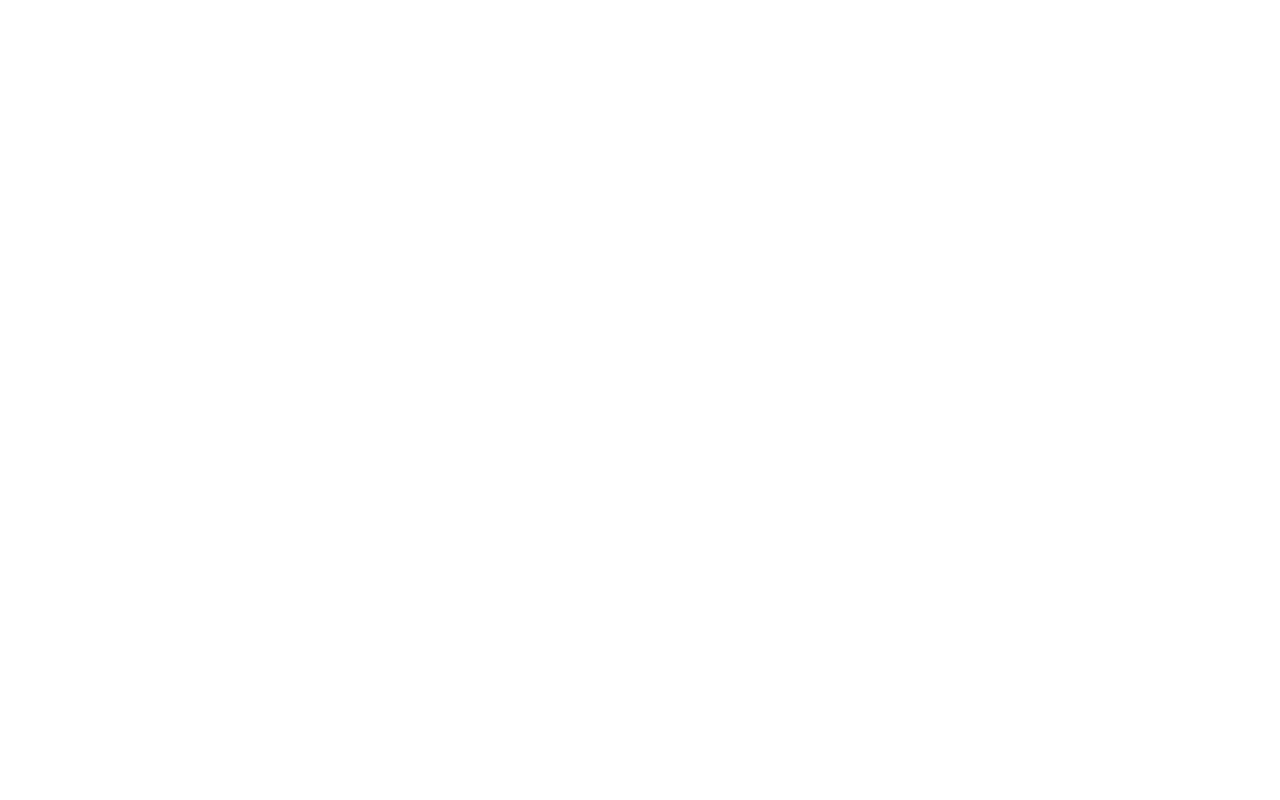
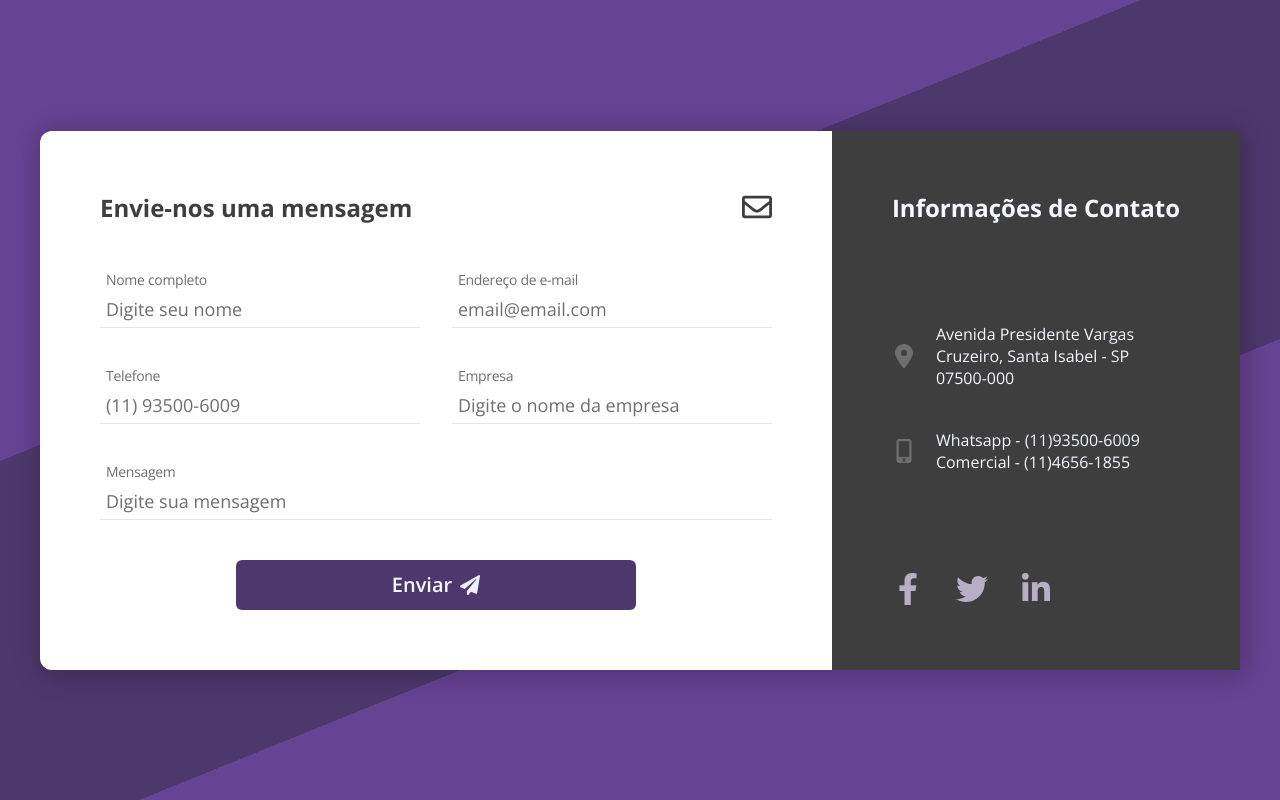
Before and after one commit to codandocomonet0/formulario, a website: page index.html in a window 1280 px wide. Drawn offline with nearby package versions, Linux system fonts and the light colour scheme.

Commit message:
deploy netlify

```diff
--- a/index.html
+++ b/index.html
@@ -12,6 +12,89 @@
   <link href="https://fonts.googleapis.com/css2?family=Open+Sans:wght@300;400;600;700&display=swap" rel="stylesheet">
 </head>
 <body>
+  <div id="app">
+    <main class="home">
+      <form class="form">
+        <h1>
+          Envie-nos uma mensagem
+          <svg stroke-width="0" viewBox="0 0 512 512" xmlns="http://www.w3.org/2000/svg">
+            <path fill="#3e3e3e" d="M464 64H48C21.49 64 0 85.49 0 112v288c0 26.51 21.49 48 48 48h416c26.51 0 48-21.49 48-48V112c0-26.51-21.49-48-48-48zm0 48v40.805c-22.422 18.259-58.168 46.651-134.587 106.49-16.841 13.247-50.201 45.072-73.413 44.701-23.208.375-56.579-31.459-73.413-44.701C106.18 199.465 70.425 171.067 48 152.805V112h416zM48 400V214.398c22.914 18.251 55.409 43.862 104.938 82.646 21.857 17.205 60.134 55.186 103.062 54.955 42.717.231 80.509-37.199 103.053-54.947 49.528-38.783 82.032-64.401 104.947-82.653V400H48z"></path>
+          </svg>
+        </h1>
+
+        <div class="form__inputs">
+          <label id="label-name">
+            Nome completo
+            <input type="text" name="name" placeholder="Digite seu nome" onblur="blurInput(this)">
+          </label>
+          <label id="label-email">
+            Endereço de e-mail
+            <input type="text" name="email" placeholder="email@email.com" onblur="blurInput(this)">
+          </label>
+          <label id="label-phone">
+            Telefone
+            <input type="text" name="phone" placeholder="(11) 93500-6009" onblur="blurInput(this)">
+          </label>
+          <label id="label-company">
+            Empresa
+            <input type="text" name="company" placeholder="Digite o nome da empresa" onblur="blurInput(this)">
+          </label>
+          <label id="label-message">
+            Mensagem
+            <input type="text" name="message" placeholder="Digite sua mensagem" onblur="blurInput(this)">
+          </label>
+        </div>
+
+        <button type="submit">
+          Enviar
+          <svg stroke-width="0" viewBox="0 0 512 512" xmlns="http://www.w3.org/2000/svg">
+            <path fill="#EDF1F7" d="M476 3.2L12.5 270.6c-18.1 10.4-15.8 35.6 2.2 43.2L121 358.4l287.3-253.2c5.5-4.9 13.3 2.6 8.6 8.3L176 407v80.5c0 23.6 28.5 32.9 42.5 15.8L282 426l124.6 52.2c14.2 6 30.4-2.9 33-18.2l72-432C515 7.8 493.3-6.8 476 3.2z"></path>
+          </svg>
+        </button>
+      </form>
+      <div class="contact">
+        <h1>Informações de Contato</h1>
+        <div class="contact__info">
+          <div>
+            <svg xmlns="http://www.w3.org/2000/svg" viewBox="0 0 384 512">
+              <path d="M215.7 499.2C267 435 384 279.4 384 192C384 86 298 0 192 0S0 86 0 192c0 87.4 117 243 168.3 307.2c12.3 15.3 35.1 15.3 47.4 0zM192 128a64 64 0 1 1 0 128 64 64 0 1 1 0-128z"/>
+            </svg>
+            <div>
+              <p>Avenida Presidente Vargas</p>
+              <p>Cruzeiro, Santa Isabel - SP</p>
+              <p>07500-000</p>
+            </div>
+          </div>
+          <div>
+            <svg viewBox="0 0 320 512" xmlns="http://www.w3.org/2000/svg">
+              <path d="M272 0H48C21.5 0 0 21.5 0 48v416c0 26.5 21.5 48 48 48h224c26.5 0 48-21.5 48-48V48c0-26.5-21.5-48-48-48zM160 480c-17.7 0-32-14.3-32-32s14.3-32 32-32 32 14.3 32 32-14.3 32-32 32zm112-108c0 6.6-5.4 12-12 12H60c-6.6 0-12-5.4-12-12V60c0-6.6 5.4-12 12-12h200c6.6 0 12 5.4 12 12v312z"></path>
+            </svg>
+            <div>
+              <p>Whatsapp - (11)93500-6009</p>
+              <p>Comercial - (11)4656-1855</p>
+            </div>
+          </div>
+        </div>
+        <div class="contact__socials">
+          <a href="#">
+            <svg viewBox="0 0 320 512" xmlns="http://www.w3.org/2000/svg">
+              <path fill="#b7afc5" d="M279.14 288l14.22-92.66h-88.91v-60.13c0-25.35 12.42-50.06 52.24-50.06h40.42V6.26S260.43 0 225.36 0c-73.22 0-121.08 44.38-121.08 124.72v70.62H22.89V288h81.39v224h100.17V288z"></path>
+            </svg>
+          </a>
+          <a href="#">
+            <svg viewBox="0 0 512 512" xmlns="http://www.w3.org/2000/svg">
+              <path fill="#b7afc5" d="M459.37 151.716c.325 4.548.325 9.097.325 13.645 0 138.72-105.583 298.558-298.558 298.558-59.452 0-114.68-17.219-161.137-47.106 8.447.974 16.568 1.299 25.34 1.299 49.055 0 94.213-16.568 130.274-44.832-46.132-.975-84.792-31.188-98.112-72.772 6.498.974 12.995 1.624 19.818 1.624 9.421 0 18.843-1.3 27.614-3.573-48.081-9.747-84.143-51.98-84.143-102.985v-1.299c13.969 7.797 30.214 12.67 47.431 13.319-28.264-18.843-46.781-51.005-46.781-87.391 0-19.492 5.197-37.36 14.294-52.954 51.655 63.675 129.3 105.258 216.365 109.807-1.624-7.797-2.599-15.918-2.599-24.04 0-57.828 46.782-104.934 104.934-104.934 30.213 0 57.502 12.67 76.67 33.137 23.715-4.548 46.456-13.32 66.599-25.34-7.798 24.366-24.366 44.833-46.132 57.827 21.117-2.273 41.584-8.122 60.426-16.243-14.292 20.791-32.161 39.308-52.628 54.253z"></path>
+            </svg>
+          </a>
+          <a href="#">
+            <svg viewBox="0 0 448 512" xmlns="http://www.w3.org/2000/svg">
+              <path fill="#b7afc5" d="M100.28 448H7.4V148.9h92.88zM53.79 108.1C24.09 108.1 0 83.5 0 53.8a53.79 53.79 0 0 1 107.58 0c0 29.7-24.1 54.3-53.79 54.3zM447.9 448h-92.68V302.4c0-34.7-.7-79.2-48.29-79.2-48.29 0-55.69 37.7-55.69 76.7V448h-92.78V148.9h89.08v40.8h1.3c12.4-23.5 42.69-48.3 87.88-48.3 94 0 111.28 61.9 111.28 142.3V448z"></path>
+            </svg>
+          </a>
+        </div>
+      </div>
+    </main>
+  </div>
 
   <script src="./scripts/index.js"></script>
 </body>
--- /dev/null
+++ b/package.json
@@ -0,0 +1,5 @@
+{
+  "devDependencies": {
+    "netlify-cli": "^16.4.2"
+  }
+}
--- a/scripts/index.js
+++ b/scripts/index.js
@@ -0,0 +1,7 @@
+function blurInput(input) {
+    const idLabel = 'label-' + input.name
+    const isValue = input.value != ''
+
+    const label = document.getElementById(idLabel)
+    label.classList = isValue ? 'active' : ''
+}
--- /dev/null
+++ b/styles/app.css
@@ -0,0 +1,28 @@
+#app {
+    display: flex;
+    align-items: center;
+    justify-content: center;
+
+    width: 100%;
+    height: 100vh;
+    padding: 40px;
+    background: linear-gradient(
+        338deg,
+        var(--purple-light) 35%,
+        var(--purple) 35%,
+        var(--purple) 65%,
+        var(--purple-light) 65%
+    );
+}
+
+main {
+    display: flex;
+    width: 100%;
+    background: #fff;
+    box-shadow: 3px 3px 25px 6px rgba(0, 0, 0,.2);
+    border-radius: 12px;
+}
+ .hore {
+    width: 100%;
+    max-width: 100%;
+ }
--- /dev/null
+++ b/styles/contact.css
@@ -0,0 +1,49 @@
+.contact {
+    display: flex;
+    flex-direction: column;
+    justify-content: space-between;
+
+    background: var(--text);
+    color: var(--white);
+    padding: 60px;
+}
+
+.contact h1 {
+    font-size: 24px;
+}
+
+.contact__info {
+    display: flex;
+    flex-direction: column;
+    row-gap: 40px;
+}
+
+.contact__info > div {
+    display: flex;
+    align-items: center;
+    column-gap: 20px;
+}
+
+.contact__info > div svg {
+    width: 24px;
+    height: 24px;
+}
+
+.contact__info > div svg path {
+    fill: var(--silver);
+}
+
+.contact__socials {
+    display: flex;
+    column-gap: 32px;
+}
+
+.contact__socials a:hover svg {
+    transform: scale(1.2);
+}
+
+.contact__socials svg {
+    width:  32px;
+    height: 32px;
+    transition: all 0.4s;
+}
--- /dev/null
+++ b/styles/form.css
@@ -0,0 +1,112 @@
+.form {
+    display: flex;
+    flex-direction: column;
+    row-gap: 40px;
+
+    flex: 1;
+    padding: 60px;
+}
+
+.form h1 {
+    display: flex;
+    align-items: center;
+    justify-content: space-between;
+
+    font-size: 24px;
+}
+
+.form h1 svg {
+    width: 30px;
+    height: 30px;
+}
+
+.form__inputs {
+    display: grid;
+    grid-template-columns: 1fr 1fr;
+    gap: 32px;
+}
+
+label {
+    display: grid;
+    flex-direction: column;
+    row-gap: 8px;
+
+    font-size: 14px;
+    letter-spacing: -0.3px;
+    font-weight: 400;
+    color: var(--silver);
+
+    position: relative;
+
+    padding: 6px;
+    border-bottom: 1px solid rgba(0, 0, 0, 0.1);
+}
+
+label:focus-within, label.active{
+    color: var(--purple);
+}
+
+label::after {
+    content: '';
+    position: absolute;
+    bottom: -1px;
+    left: 0;
+
+    transform: scaleX(0);
+    transform-origin: right;
+    transition: transform 0.4s;
+
+    width: 100%;
+    height: 2px;
+    background: var(--purple);
+}
+
+label:focus-within::after, label.active::after {
+    transform: scaleX(1);
+    transform-origin: left;
+}
+
+label:last-child {
+    grid-column: 1 / 3;
+}
+
+label input {
+    font-size: 18px;
+
+    border: 0;
+    outline: 0;
+    background: transparent;
+}
+
+label input::placeholder {
+    color: var(--silver);
+}
+
+.form button {
+    display: flex;
+    align-items: center;
+    justify-content: center;
+    column-gap: 8px;
+
+    align-self: center;
+
+    width: 400px;
+    height: 50px;
+
+    font-size: 20px;
+    font-weight: 600;
+    color: var(--white);
+    background: var(--purple);
+    border-radius: 6px;
+    border: 0;
+    transition: all 0.4s;
+}
+
+.form button:hover {
+    background: var(--purple-light);
+}
+
+.form button svg {
+    width: 20px;
+    height: 20px;
+}
--- a/styles/global.css
+++ b/styles/global.css
@@ -1,3 +1,8 @@
+@import url(./app.css);
+@import url(./form.css);
+@import url(./contact.css);
+@import url(./sucess.css);
+
 * {
   padding: 0;
   margin: 0;
--- /dev/null
+++ b/styles/sucess.css
@@ -0,0 +1,29 @@
+.success {
+    flex-direction: column;
+    padding: 0 100px;
+    align-items: center;
+}
+
+.success h1 {
+    text-align: center;
+
+    font-size: 40px;
+    line-height: 48px;
+
+    height: 0;
+    overflow: hidden;
+
+    animation: animationText 1s forwards;
+    animation-delay: 2s;
+}
+
+@keyframes animationText {
+    0% {
+        height: 0;
+    }
+
+    100%{
+        height: 96px;
+        margin-bottom: 60px;
+    }
+}
```
Also changed, not shown: success.html (+11 -0 lines), 1 other file.
